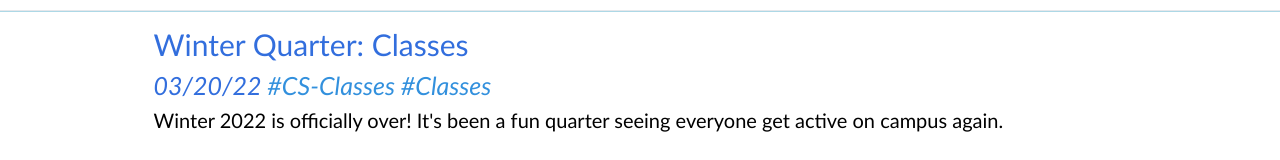
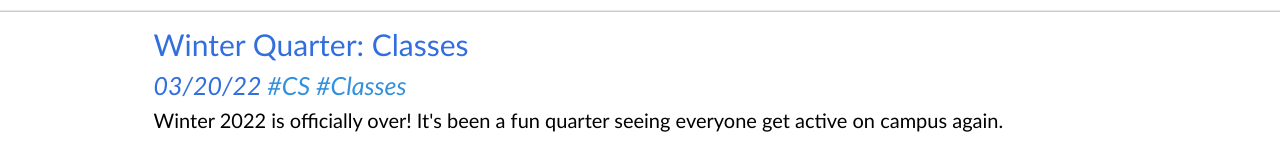
Before and after one commit to Kyle-Pu/Kyle-Pu.github.io, a React (Create React App) app: page /Blog in a window 1280 px wide. Shown: the part 170-330 px from the top of the page. Built offline with nearby package versions, Linux system fonts and the light colour scheme.

Commit message:
Update tag

```diff
--- a/src/components/Blog/blogposts.js
+++ b/src/components/Blog/blogposts.js
@@ -4,7 +4,7 @@ let blogposts = [
     {
         title: "Winter Quarter: Classes",
         date: "03/20/22",
-        tags: ["CS-Classes", "Classes"],
+        tags: ["CS", "Classes"],
         content:
             <div>
                 Winter 2022 is officially over! It's been a fun quarter seeing everyone get active on campus again.
@@ -37,7 +37,6 @@ let blogposts = [
                 <br /><br />
                 Santa Monica Pier's ferris wheel was easy to spot from miles away, even through a bit of fog. It was easy to gauge our distance by seeing how much bigger it looked each time we checked. At $11 per ride, riding the ferris wheel was no cheap journey. But the beauty of the chill ocean breeze, bright light reflecting off the endless ocean waters, and the palm trees and high-rises of LA were a sight to see. "Ah, I really am in LA."
                 <br /><br />
-
                 UCLA is known for being close to the 3 B's: Beverly Hills, Bel-Air, and Brentwood (I honestly never heard of Brentwood before coming here. I had to search up "the 3 B's near UCLA" to find out what the third B was). Beverly Hills is just a 10-15 minute bus ride away from Westwood, our beloved college town. The Beverly Hills garden was quite underwhelming, featured in a garden smaller than the Botanical Gardens on campus. But Rodeo Drive lived up to its hype. The fancy glass buildings of designer stores, a golden Rolls Royce parked along the road, and fancily-dressed people walking all around made Beverly Hills what social media makes it out to be.
                 <figure>
                     <img src={require("./BImages/rodeo_drive.jpeg")} />
@@ -56,7 +55,7 @@ let blogposts = [
                 <br /><br />
                 While we were riding around the back of Pauley Pavilion, we noticed a rack of LA Metro Bikes sitting near the entrance to Luskin. At just $3 per hour, they're a great (and much cheaper) alternative to scooters. So, we took them out for a spin.
                 <br></br>
-                One thing that won't stop amazing me about UCLA's campus is how many hidden spots litter campus. A couple highlights of our ride include a cafe-style seating area behind Anderson and the Executive Education building to a peaceful and green downhill slope from behind YRL (the Young Research Library) to  the edge of campus bordering the soccer field across from Fowler.
+                One thing that won't stop amazing me about UCLA's campus is how many hidden spots litter campus. A couple highlights of our ride include a cafe-style seating area behind Anderson and the Executive Education building to a peaceful and green downhill slope from behind YRL (the Young Research Library) to  the edge of campus bordering the soccer field across Fowler.
                 <br /><br />
                 I love biking. LA Metro Bikes will see my business again. 'Till Spring Quarter!
             </div>
```
